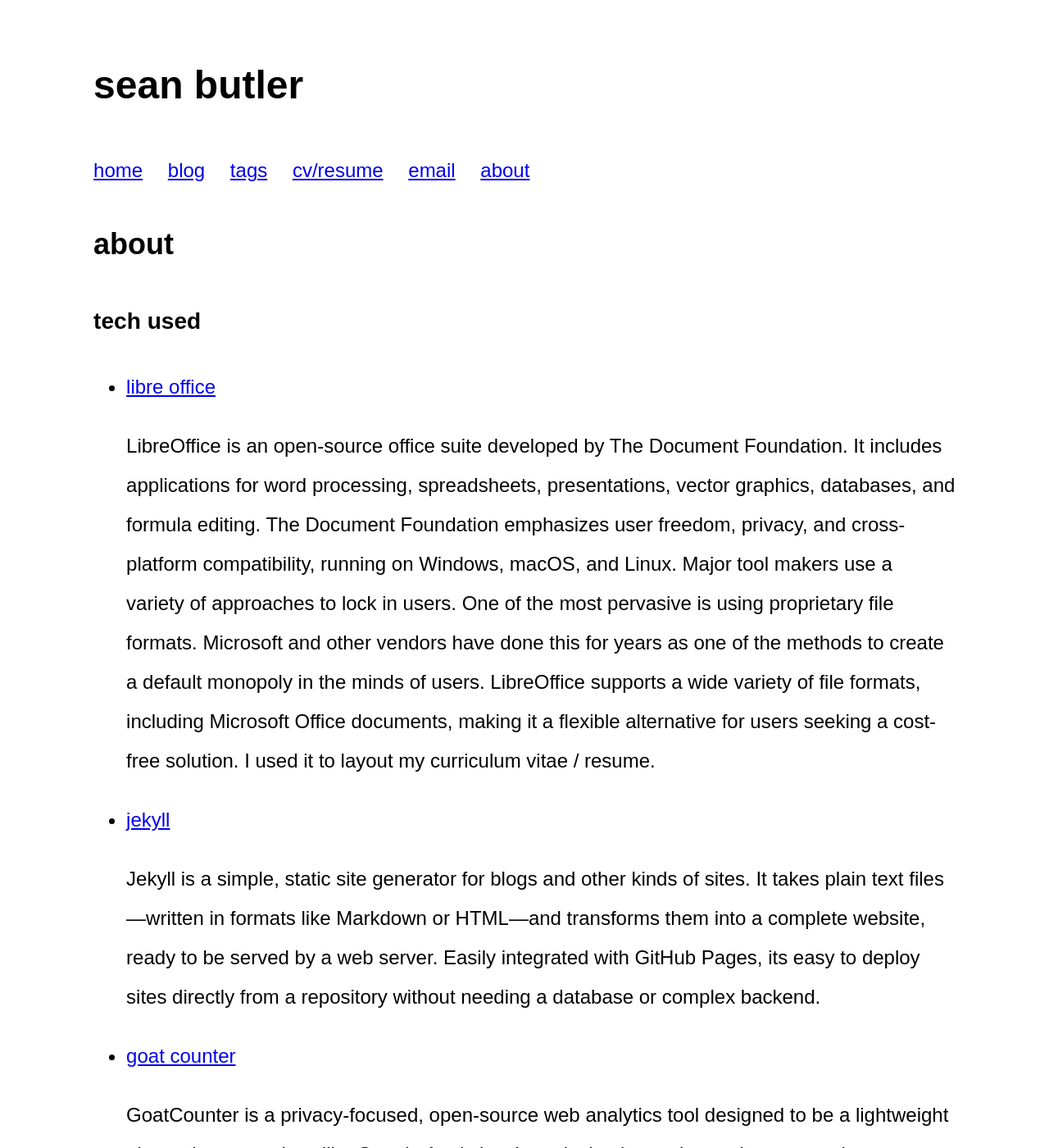
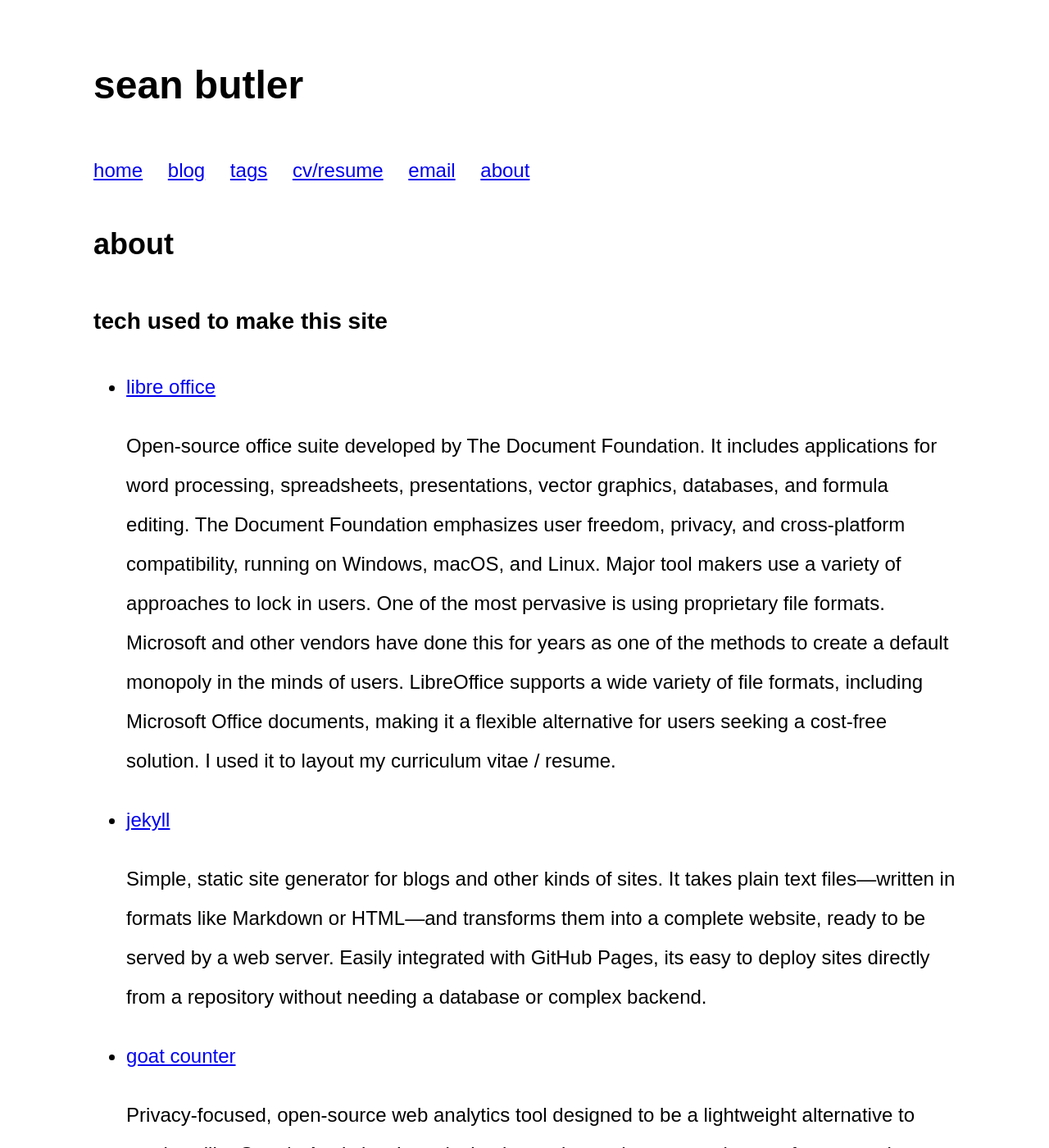
Before and after one commit to seanbutler/www.seanbutler.net, a Jekyll site: the page built from about.html, in a window 1280 px wide and 1400 px high. Shown: the whole window at 82% size. Built offline with Jekyll 4.4.1, drawn with Linux system fonts in a browser that asks for light colours; some of the changed text lies outside the part shown.

Commit message:
tweaking about

```diff
--- a/_data/tech_used.yml
+++ b/_data/tech_used.yml
@@ -1,11 +1,11 @@
 - label : libre office
   uri : https://www.libreoffice.org/
-  notes : LibreOffice is an open-source office suite developed by The Document Foundation. It includes applications for word processing, spreadsheets, presentations, vector graphics, databases, and formula editing. The Document Foundation emphasizes user freedom, privacy, and cross-platform compatibility, running on Windows, macOS, and Linux. Major tool makers use a variety of approaches to lock in users. One of the most pervasive is using proprietary file formats. Microsoft and other vendors have done this for years as one of the methods to create a default monopoly in the minds of users. LibreOffice supports a wide variety of file formats, including Microsoft Office documents, making it a flexible alternative for users seeking a cost-free solution. I used it to layout my curriculum vitae / resume.
+  notes : Open-source office suite developed by The Document Foundation. It includes applications for word processing, spreadsheets, presentations, vector graphics, databases, and formula editing. The Document Foundation emphasizes user freedom, privacy, and cross-platform compatibility, running on Windows, macOS, and Linux. Major tool makers use a variety of approaches to lock in users. One of the most pervasive is using proprietary file formats. Microsoft and other vendors have done this for years as one of the methods to create a default monopoly in the minds of users. LibreOffice supports a wide variety of file formats, including Microsoft Office documents, making it a flexible alternative for users seeking a cost-free solution. I used it to layout my curriculum vitae / resume.
 
 - label :   jekyll
   uri   :   https://jekyllrb.com/
-  notes :   Jekyll is a simple, static site generator for blogs and other kinds of sites. It takes plain text files—written in formats like Markdown or HTML—and transforms them into a complete website, ready to be served by a web server. Easily integrated with GitHub Pages, its easy to deploy sites directly from a repository without needing a database or complex backend.
+  notes :   Simple, static site generator for blogs and other kinds of sites. It takes plain text files—written in formats like Markdown or HTML—and transforms them into a complete website, ready to be served by a web server. Easily integrated with GitHub Pages, its easy to deploy sites directly from a repository without needing a database or complex backend.
 
 - label :   goat counter
   uri   :   https://www.goatcounter.com
-  notes :   GoatCounter is a privacy-focused, open-source web analytics tool designed to be a lightweight alternative to services like Google Analytics. It tracks basic metrics such as page views, referrers, and screen sizes without using cookies or collecting personal data, making it GDPR- and privacy-friendly by default. Being privacy-conscious I want want simple, transparent insights into website traffic without sharing all the data with the advertising monopolies.
+  notes :   Privacy-focused, open-source web analytics tool designed to be a lightweight alternative to services like Google Analytics. It tracks basic metrics such as page views, referrers, and screen sizes without using cookies or collecting personal data, making it GDPR- and privacy-friendly by default. Being privacy-conscious I want want simple, transparent insights into website traffic without sharing all the data with the advertising monopolies.
--- a/about.html
+++ b/about.html
@@ -7,8 +7,7 @@ title: tags
 
 
 
-<h3>tech used</h3>
-
+<h3>tech used to make this site</h3>
 
     <ul>
         {% for item in site.data.tech_used %}
```
